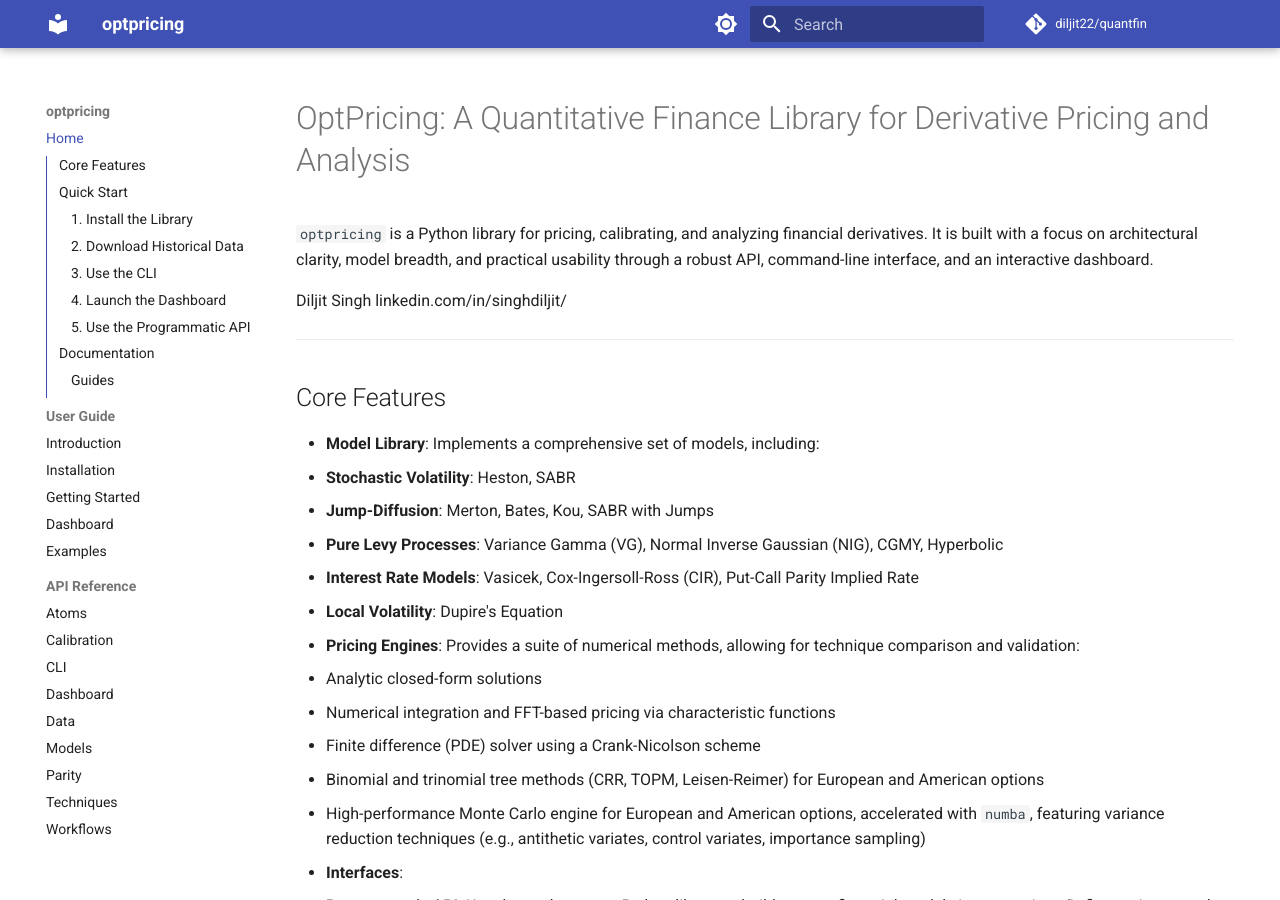
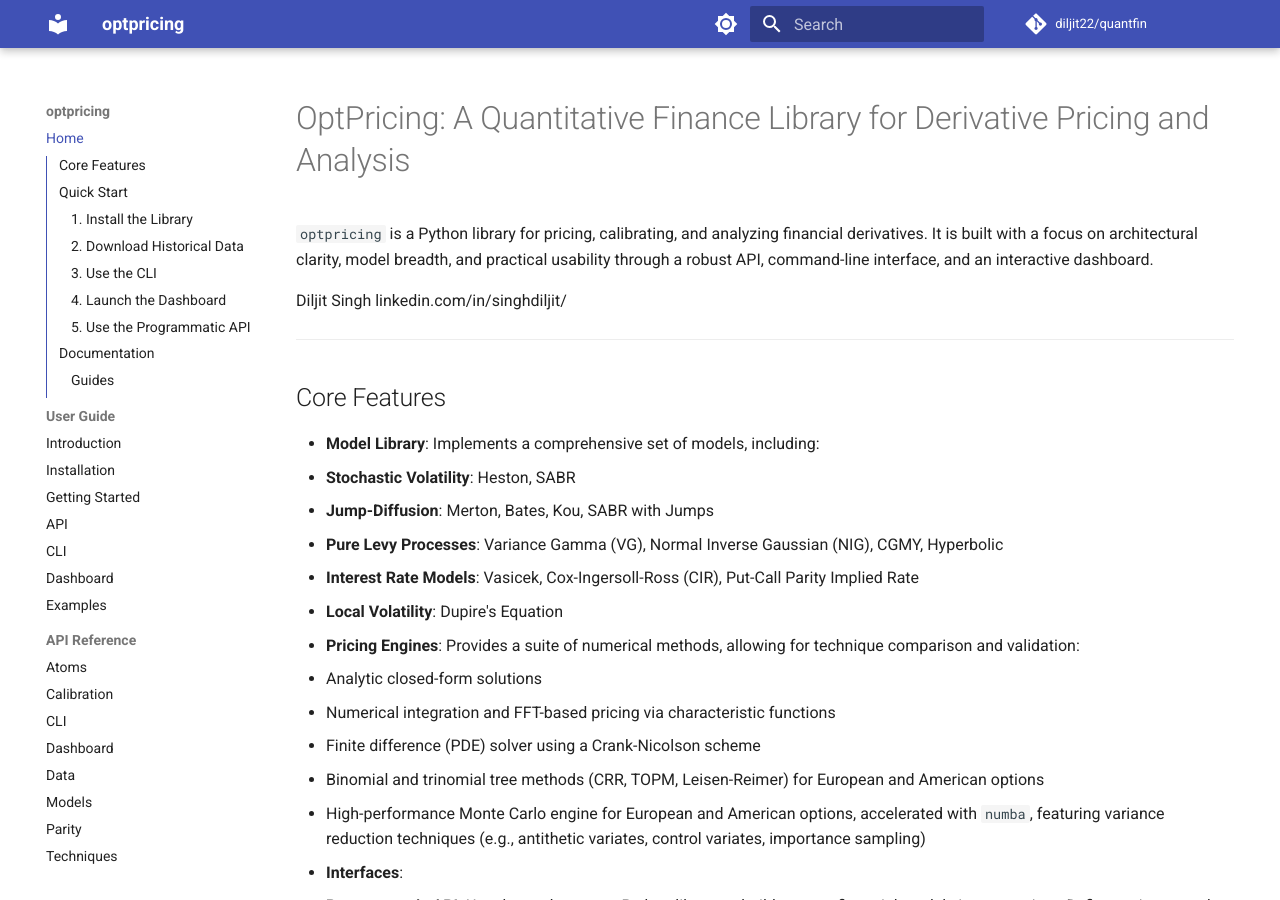
Before and after one commit to Diljit22/optpricing, an MkDocs documentation site: the page built from docs/index.md, in a window 1280 px wide and 900 px high. Built offline with MkDocs 1.6.1 and Material for MkDocs 9.7.7, drawn with Linux system fonts in a browser that asks for light colours; comment, search, counter and statistics services are not loaded.

Commit message:
docs refactor

```diff
--- a/mkdocs.yml
+++ b/mkdocs.yml
@@ -70,6 +70,8 @@ nav:
       - Introduction: guide/introduction.md
       - Installation: guide/installation.md
       - Getting Started: guide/getting_started.md
+      - API: guide/API.md
+      - CLI: guide/CLI.md
       - Dashboard: guide/dashboard.md
       - Examples: guide/examples.md
   - API Reference:
```
